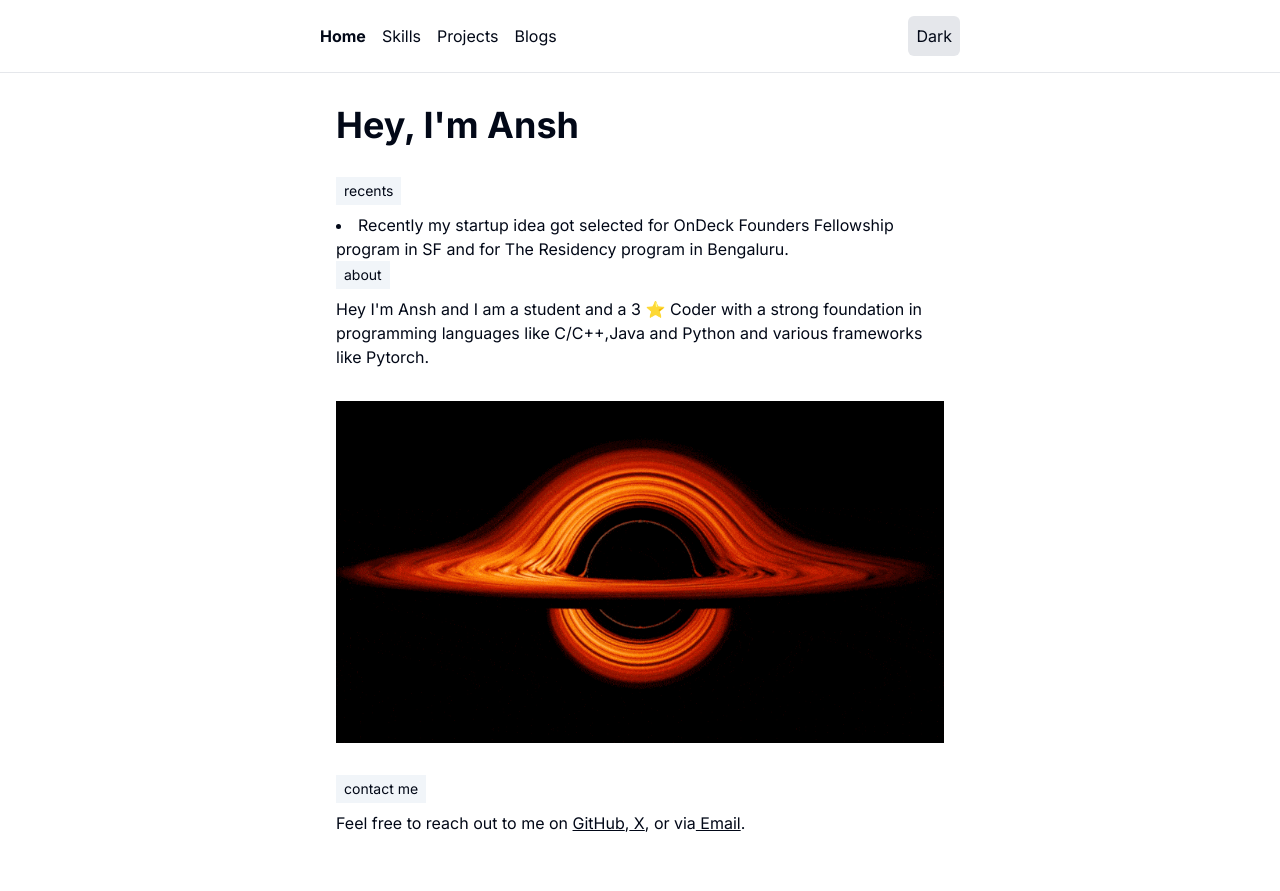
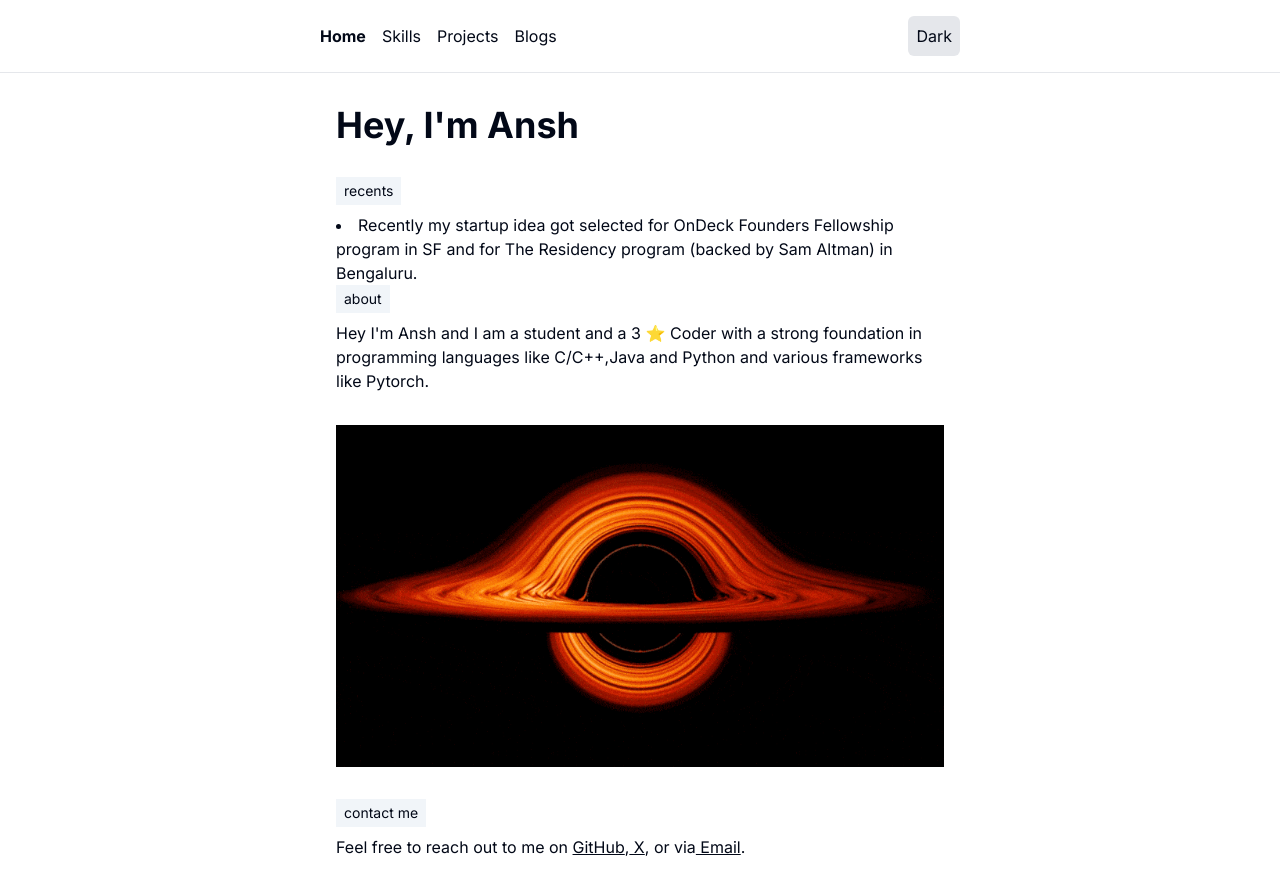
Before and after one commit to thisisanshgupta/thisismyportfolio, a Next.js app: page / in a window 1280 px wide. Before the commit the page ends 867 px from the top, so only its background shows below. Built offline with nearby package versions, Linux system fonts and the light colour scheme.

Commit message:
Update page.tsx

```diff
--- a/app/page.tsx
+++ b/app/page.tsx
@@ -11,7 +11,7 @@ export default function Home() {
         <section>
           <h2 className="inline-block bg-secondary px-2 py-1 text-sm mb-2">recents</h2>
           <li>
-            Recently my startup idea got selected for OnDeck Founders Fellowship program in SF and for The Residency program in Bengaluru.
+            Recently my startup idea got selected for OnDeck Founders Fellowship program in SF and for The Residency program (backed by Sam Altman) in Bengaluru.
           </li>
         </section>
 
```
